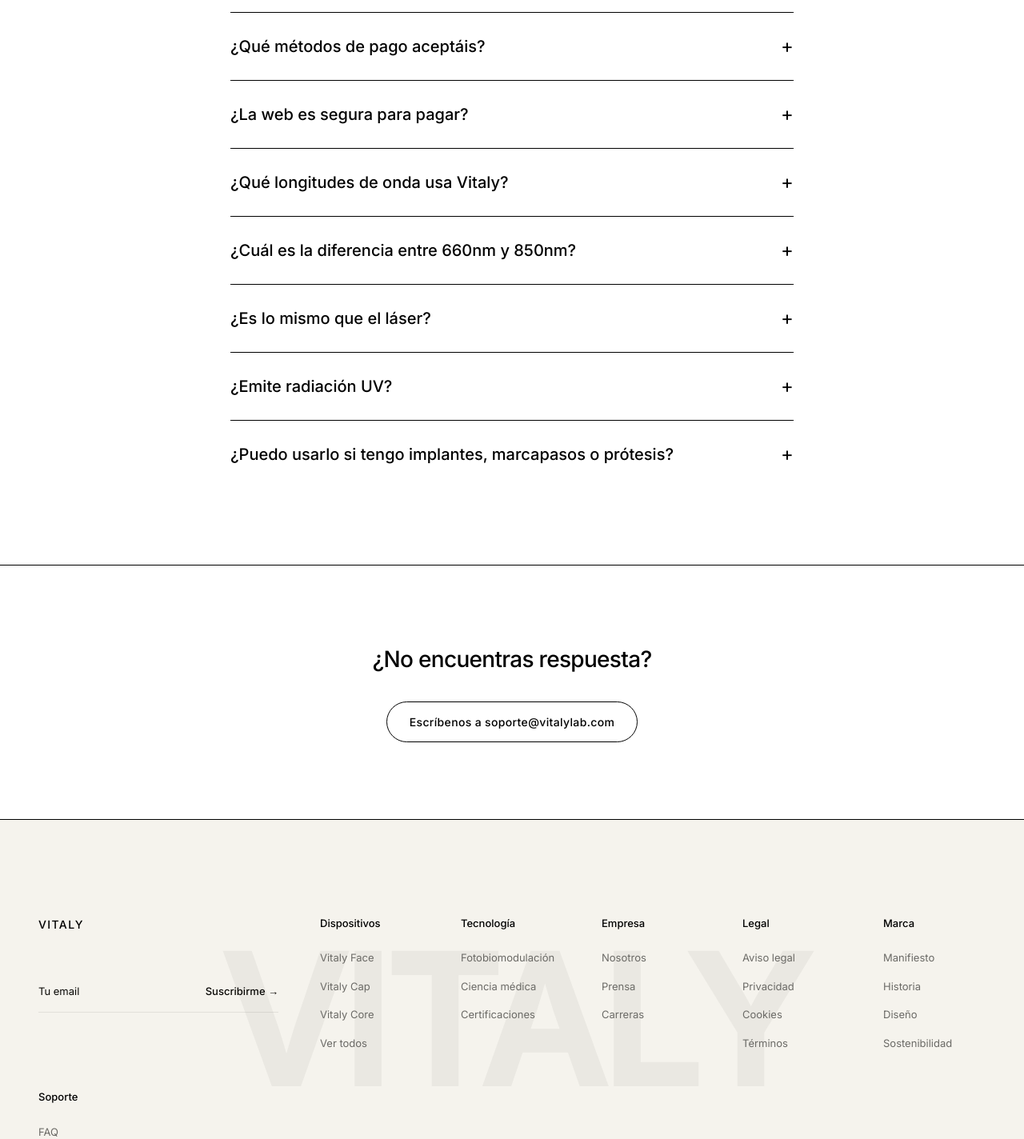
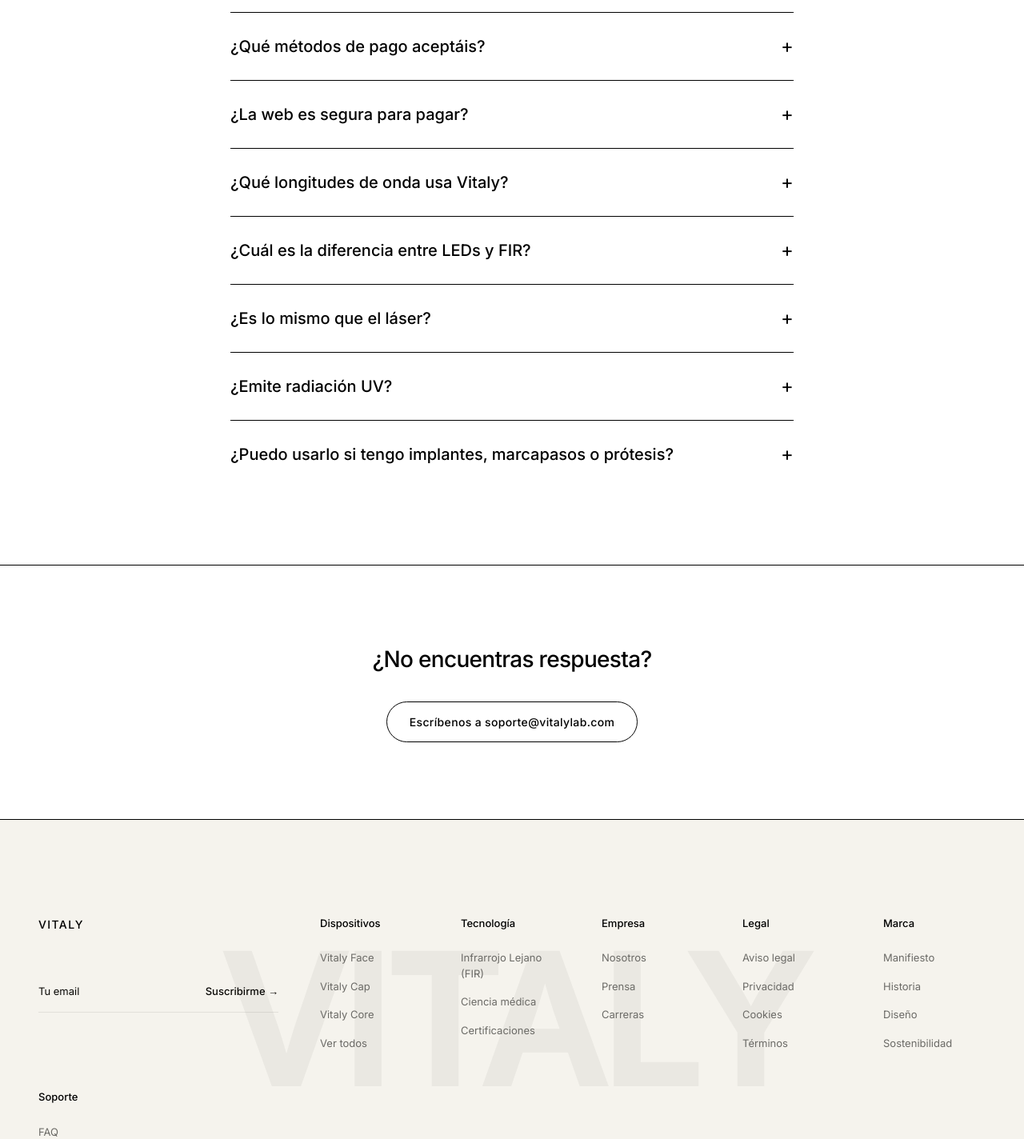
Before and after one commit to AlexJoubert22/DropShippingEEFIT, a React (Vite) app: page /faq in a window 1280 px wide. Shown: the part 1740-3164 px from the top of the page at 80% size. Built offline with nearby package versions, Linux system fonts and the light colour scheme.

Commit message:
refactor: Standardize terminology to Far-Infrared (FIR)
This commit replaces "Photobiomodulation" with "Far-Infrared (FIR)" across the application. This change standardizes the terminology for consistency and clarity in describing the product's technology.

```diff
--- a/src/components/Footer.tsx
+++ b/src/components/Footer.tsx
@@ -29,7 +29,7 @@
 
         <div className="flex flex-col gap-4 text-[13px]">
           <span className="font-medium mb-2">Tecnología</span>
-          <Link to="/tecnologia" className="text-secondary hover:text-[#0A0906] transition-colors">Fotobiomodulación</Link>
+          <Link to="/tecnologia" className="text-secondary hover:text-[#0A0906] transition-colors">Infrarrojo Lejano (FIR)</Link>
           <Link to="/ciencia" className="text-secondary hover:text-primary transition-colors">Ciencia médica</Link>
           <a href="#" className="text-secondary hover:text-primary transition-colors">Certificaciones</a>
         </div>
--- a/src/data/faqs.ts
+++ b/src/data/faqs.ts
@@ -13,17 +13,17 @@
   { id: 5, category: 'Devoluciones', q: '¿Quién paga la recogida en una devolución?', a: 'Nosotros. La recogida a domicilio es gratuita dentro de España peninsular.' },
   { id: 6, category: 'Devoluciones', q: '¿Y si el dispositivo llega defectuoso?', a: 'Envío de reemplazo en 24h y recogida del defectuoso sin coste. Si prefieres reembolso, también.' },
   { id: 7, category: 'Uso', q: '¿Cuántos minutos al día debo usarlo?', a: 'Depende del dispositivo. La sesión recomendada viene en la ficha técnica de cada producto — típicamente entre 9 y 15 minutos. Más tiempo no mejora resultados, solo satura la respuesta celular.' },
-  { id: 8, category: 'Uso', q: '¿Cuándo empezaré a notar resultados?', a: 'En piel y cabello, entre 4 y 12 semanas de uso consistente. La fotobiomodulación trabaja a nivel celular: los cambios son acumulativos, no instantáneos.' },
+  { id: 8, category: 'Uso', q: '¿Cuándo empezaré a notar resultados?', a: 'En piel y cabello, entre 4 y 12 semanas de uso consistente. La terapia de infrarrojo lejano trabaja a nivel celular: los cambios son acumulativos, no instantáneos.' },
   { id: 9, category: 'Uso', q: '¿Puedo usarlo embarazada o dando el pecho?', a: 'No hay contraindicación documentada, pero recomendamos consultar con tu médico antes de empezar cualquier terapia durante el embarazo o lactancia.' },
   { id: 10, category: 'Uso', q: '¿Puedo usarlo si tomo medicación?', a: 'Algunos medicamentos son fotosensibilizantes (ciertos antibióticos, retinoides, antiinflamatorios). Consulta con tu médico si estás en tratamiento.' },
-  { id: 11, category: 'Uso', q: '¿Puedo combinarlo con mi rutina de skincare / minoxidil / otros tratamientos?', a: 'Sí. La luz roja es complementaria a la mayoría de tratamientos dermatológicos y capilares. De hecho, muchos profesionales la recomiendan como sinergia.' },
+  { id: 11, category: 'Uso', q: '¿Puedo combinarlo con mi rutina de skincare / minoxidil / otros tratamientos?', a: 'Sí. El infrarrojo lejano y los LEDs son complementarios a la mayoría de tratamientos dermatológicos y capilares. De hecho, muchos profesionales los recomiendan como sinergia.' },
   { id: 12, category: 'Garantía', q: '¿Qué cubre la garantía de 24 meses?', a: 'Defectos de fabricación, fallos de los diodos, problemas eléctricos y desgaste prematuro en uso normal. No cubre daños por uso indebido, caídas o inmersión en agua.' },
   { id: 13, category: 'Garantía', q: '¿Cómo activo la garantía?', a: 'Se activa automáticamente con tu compra. Guarda tu email de confirmación — es tu comprobante.' },
   { id: 14, category: 'Pagos', q: '¿Qué métodos de pago aceptáis?', a: 'Tarjeta (Visa, Mastercard, Amex), Apple Pay, Google Pay, Bizum, PayPal, y pago a plazos sin intereses con Klarna a partir de 100€.' },
   { id: 15, category: 'Pagos', q: '¿La web es segura para pagar?', a: 'Sí. Usamos Stripe como procesador, con encriptación TLS y certificación PCI DSS nivel 1. Nunca almacenamos datos de tu tarjeta.' },
-  { id: 16, category: 'Técnica', q: '¿Qué longitudes de onda usa Vitaly?', a: '660 nanómetros (rojo visible, superficie) y 850 nanómetros (infrarrojo cercano, profundidad). Son las longitudes con mayor evidencia científica para fotobiomodulación en piel, cabello y tejido blando.' },
-  { id: 17, category: 'Técnica', q: '¿Cuál es la diferencia entre 660nm y 850nm?', a: 'El 660nm penetra 1-3mm (trabaja sobre piel, colágeno, cicatrización). El 850nm alcanza 3-5cm (músculo, articulación, folículo capilar profundo). La mayoría de dispositivos Vitaly combinan ambas.' },
-  { id: 18, category: 'Técnica', q: '¿Es lo mismo que el láser?', a: 'No. El láser concentra la luz en un punto y requiere formación médica. La fotobiomodulación LED difunde la luz sobre un área amplia a intensidad segura — sin dolor, sin calor, sin riesgo de quemadura.' },
+  { id: 16, category: 'Técnica', q: '¿Qué longitudes de onda usa Vitaly?', a: 'Espectro de Infrarrojo Lejano (FIR) centrado en la ventana de 4-14 micras, combinado con LEDs cromáticos específicos según dispositivo. Son las frecuencias físicas de resonancia del agua celular.' },
+  { id: 17, category: 'Técnica', q: '¿Cuál es la diferencia entre LEDs y FIR?', a: 'Los LEDs trabajan en capas tisulares específicas mediante fotones de longitud de onda precisa, mientras que el FIR penetra en profundidad provocando una suave oscilación y resonancia del agua celular e intersticial.' },
+  { id: 18, category: 'Técnica', q: '¿Es lo mismo que el láser?', a: 'No. El láser concentra la luz en un punto y requiere indicación médica. La terapia FIR genera una envolvente térmica suave y segura sobre un área amplia — sin dolor, y compatible con uso doméstico diario.' },
   { id: 19, category: 'Técnica', q: '¿Emite radiación UV?', a: 'No. Las longitudes de onda de Vitaly están en el espectro rojo e infrarrojo cercano, fuera del UV. No provoca daño solar ni fotoenvejecimiento.' },
   { id: 20, category: 'Técnica', q: '¿Puedo usarlo si tengo implantes, marcapasos o prótesis?', a: 'La luz roja no interfiere con dispositivos médicos implantados. Aún así, si tienes un marcapasos o similar, consulta con tu cardiólogo antes de empezar.' }
 ];
--- a/src/data/products.ts
+++ b/src/data/products.ts
@@ -283,7 +283,7 @@
     },
     benefits: [
       { title: 'Optimiza la textura capilar', description: 'El paso regular oxigena el cuero cabelludo, ayudando a que el sebo natural recubra el pelo y dejándolo brillante sin productos químicos.' },
-      { title: 'Cero minutos extra a tu rutina', description: 'Conviértelo en tu peine habitual y estarás recibiendo fotobiomodulación todos los días sin perder un segundo extra.' },
+      { title: 'Cero minutos extra a tu rutina', description: 'Conviértelo en tu peine habitual y estarás recibiendo los beneficios del infrarrojo lejano todos los días sin perder un segundo extra.' },
       { title: 'Microvibraciones relajantes', description: 'Opcionalmente activa su oscilación de alta frecuencia para desatar nudos tensionales en la aponeurosis craneal (estrés acumulado).' }
     ],
     useCases: ['rutina de belleza diaria', 'estrés capilar'],
--- a/src/pages/CheckoutPage.tsx
+++ b/src/pages/CheckoutPage.tsx
@@ -46,7 +46,7 @@
         </div>
         <h1 className="text-[32px] font-medium tracking-tight mb-4">Tu carrito está vacío</h1>
         <p className="text-[15px] text-secondary mb-8 text-center max-w-[400px]">
-          Parece que aún no has añadido ningún dispositivo a tu carrito. Explora nuestra gama de productos de fotobiomodulación.
+          Parece que aún no has añadido ningún dispositivo a tu carrito. Explora nuestra gama de productos de terapia de infrarrojo lejano (FIR).
         </p>
         <Link to="/#dispositivos" className="px-8 py-4 bg-[var(--theme-color-accent)] text-white rounded-full text-[14px] font-medium hover:bg-[#E63D20] transition-colors">
           Ver dispositivos →
--- a/src/pages/CienciaPage.tsx
+++ b/src/pages/CienciaPage.tsx
@@ -84,7 +84,7 @@
     journal: "Journal of Cosmetic Dermatology",
     title: "Polychromatic LED light in the treatment of periorbital rhytides",
     authors: "Lee SY, et al.",
-    summary: "Ensayo ciego donde se mide mediante perfilometría óptica 3D la densificación de colágeno al combinar LEDs de 630nm, 660nm y FIR tras 12 semanas de tratamiento.",
+    summary: "Ensayo ciego donde se mide mediante perfilometría óptica 3D la densificación de colágeno al combinar secuencias de LEDs cromáticos y espectro de Infrarrojo Lejano (FIR) tras 12 semanas de tratamiento.",
     category: "Piel"
   },
   {
@@ -100,7 +100,7 @@
     id: 11,
     year: "2014",
     journal: "Biomedical Optics Express",
-    title: "Optimal dosing parameters in photobiomodulation: a critical review",
+    title: "Optimal dosing parameters in Far-Infrared and LED therapies: a critical review",
     authors: "Huang YY, et al.",
     summary: "Revisión crítica de la curva bifásica de Arndt-Schulz aplicable a toda terapia lumínica: dosis bajas estimulan, dosis medias son óptimas, dosis altas inhiben o saturan la respuesta tisular.",
     category: "Revisiones"
--- a/src/pages/DiarioPage.tsx
+++ b/src/pages/DiarioPage.tsx
@@ -25,12 +25,12 @@
     title: "Por qué no prometemos curar la alopecia",
     category: "Ética",
     readTime: "6 min",
-    summary: "Lo que la fotobiomodulación puede hacer por tu pelo, y lo que nunca te vamos a decir que hace.",
+    summary: "Lo que la terapia FIR puede hacer por tu pelo, y lo que nunca te vamos a decir que hace.",
     colors: ["#B84DFF", "#9900FF", "#7A00CC"] // purple
   },
   {
     id: 4,
-    title: "Fotobiomodulación en deportistas: ¿antes, durante o después?",
+    title: "Terapia FIR en deportistas: ¿antes, durante o después?",
     category: "Ciencia",
     readTime: "9 min",
     summary: "Timing óptimo según tipo de esfuerzo, basado en la literatura actual.",
--- a/src/pages/HomePage.tsx
+++ b/src/pages/HomePage.tsx
@@ -21,7 +21,7 @@
           >
             Light Therapy × 2026
           </motion.div>
-          <SplitText text="Tu cuerpo. A la velocidad de la luz." as="h1" className="text-[clamp(44px,6vw,84px)] font-medium tracking-tight leading-[0.95] [text-wrap:balance] max-w-[1000px] justify-center mb-[24px]" />
+          <SplitText text="El calor que tu cuerpo reconoce." as="h1" className="text-[clamp(44px,6vw,84px)] font-medium tracking-tight leading-[0.95] [text-wrap:balance] max-w-[1000px] justify-center mb-[24px]" />
           <motion.p
             initial={{ opacity: 0 }} animate={{ opacity: 1 }} transition={{ delay: 0.6, duration: 1 }}
             className="text-[18px] text-[var(--theme-color-secondary)] max-w-[540px] leading-[1.6] mb-[32px]"
```
